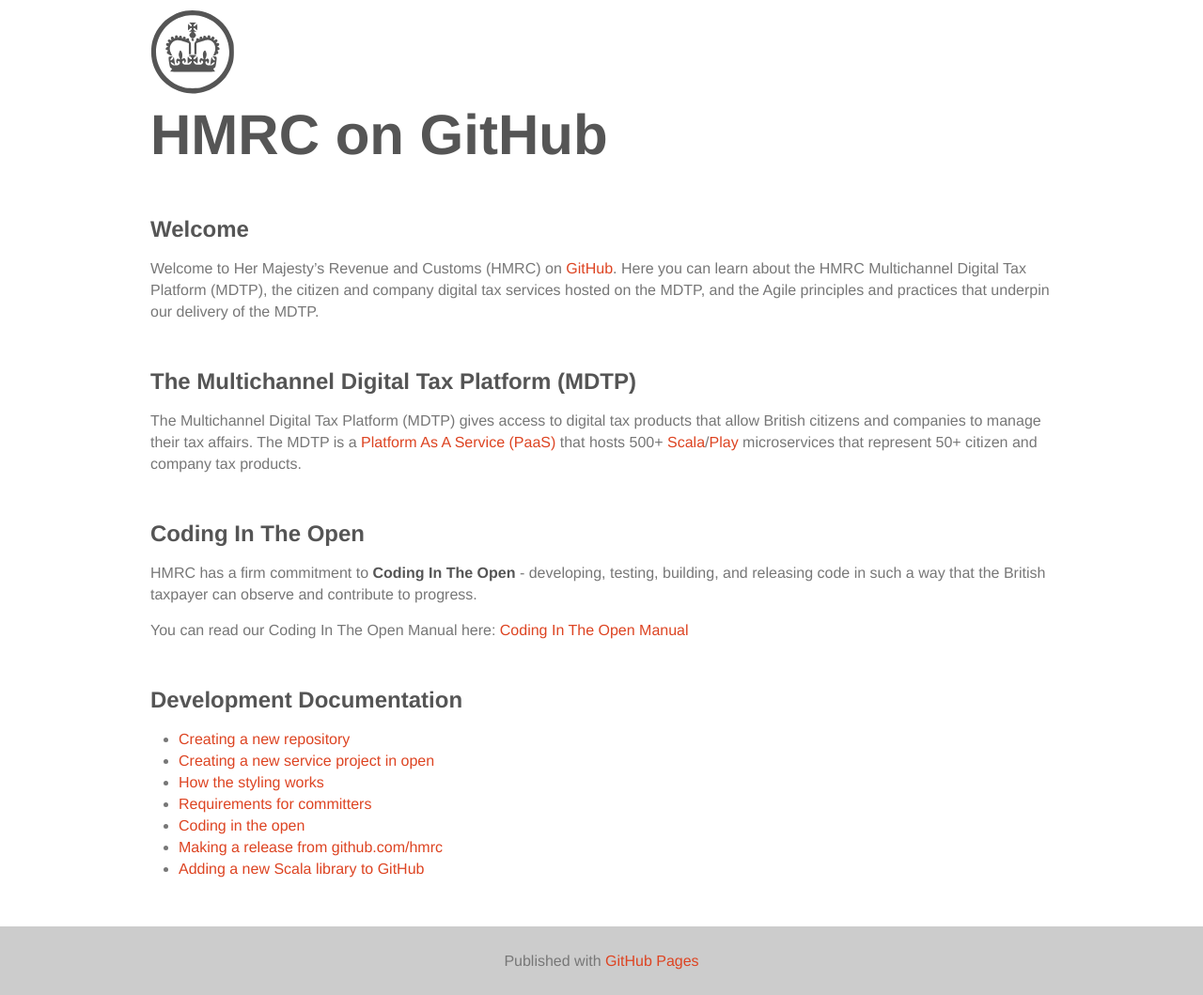
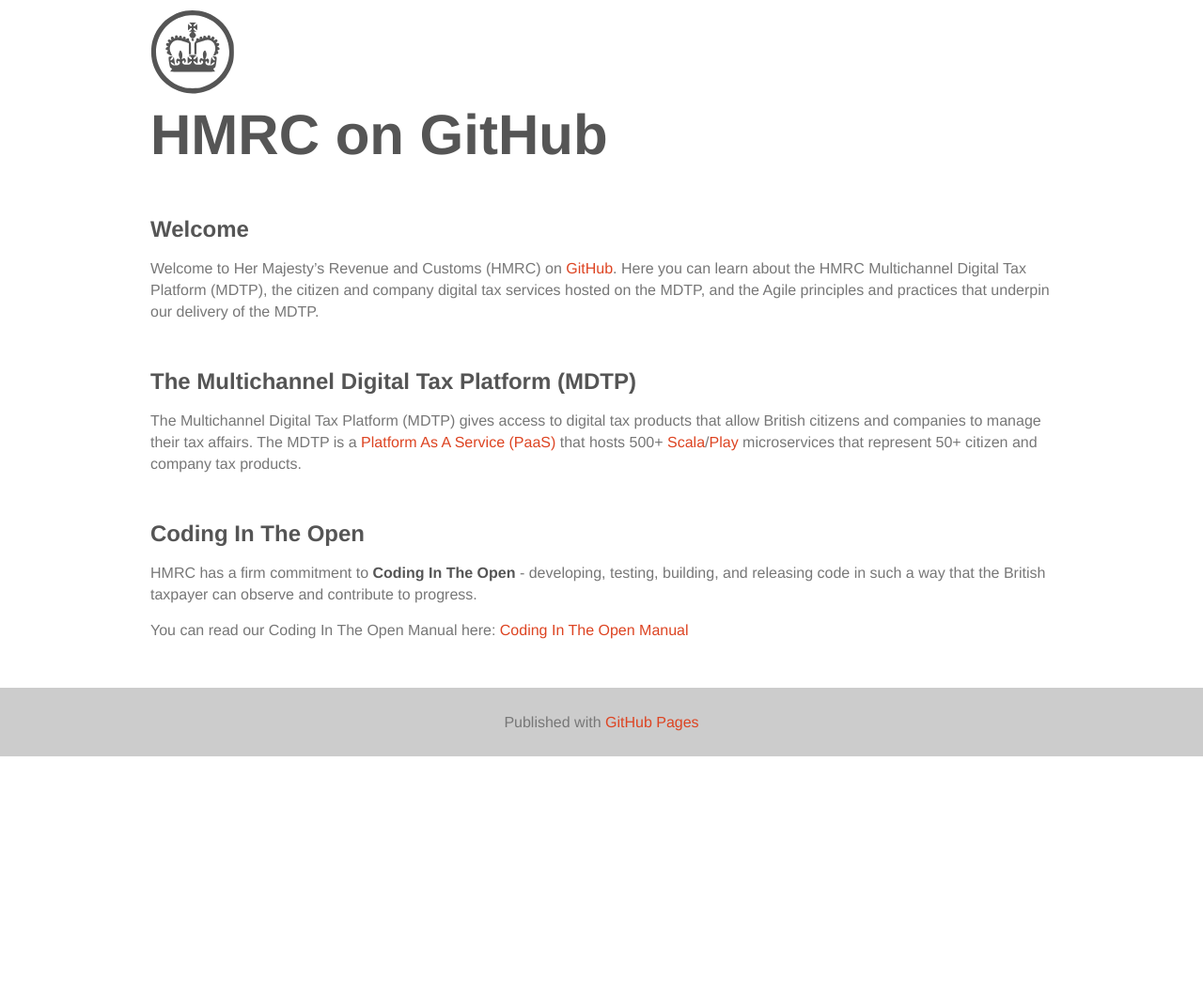
Before and after one commit to hmrc/hmrc.github.io, a Jekyll site: the page built from index.md, in a window 1280 px wide. Shown: the whole page at 94% size. Built offline with Jekyll 4.4.1, drawn with Linux system fonts in a browser that asks for light colours; nearby versions of some CDN libraries; our own code applies the rules of GitHub Pages for plain Markdown files; after the commit the page ends 900 px from its top, so only the background shows below that; some of the changed lines change nothing that is shown.

Commit message:
PLATOPS-1597 - removing the Development Documentation section

```diff
--- a/_layouts/home.html
+++ b/_layouts/home.html
@@ -8,16 +8,3 @@
 </div>
 
 {{ content }}
-
-{% for category in site.category-list  %}
-    <h2>{{category}}</h2>
-    <ul>
-    {% for post in site.posts | order: url %}
-      {% if post.category == category %}
-        <li>
-          <a href="{{ site.baseurl }}{{ post.url }}">{{ post.title }}</a>
-        </li>
-      {% endif %}
-    {% endfor %}
-    </ul>
-{% endfor %}
--- a/_posts/development-documentation/2015-01-26-adding-a-new-scala-library-to-github.md
+++ /dev/null
@@ -1,32 +0,0 @@
----
-title: Adding a new Scala library to GitHub
-layout: post
-category: Development Documentation
----
-
-After these steps you will have an SBT project in github.com that contains everything you need to build and release
-using HMRC's coding-in-the-open systems.
-
-Notes
-
-+ These steps are only for libraries, that is code that may be used by other applications, not services.
-+ Our internal jenkins system is currently closed to the public
-+ This assumes you are not migrating an existing library to github.com
-
-### 1. Create a Github Repository under the HMRC organisation
-
-Ask a Platoform Operations team to do this for you. When complete check the repository exist under [https://github.com/hmrc](https://github.com/hmrc) and that you have permissions to use it.
-
-### 2. Create skeleton SBT code locally
-
-+ Checkout the [sbt-templates](https://github.com/hmrc/sbt-templates) repository and run `python scripts/bin/create_library.py <project_name>`
-+ You will then have a skeleton project with some 'hello world' example code and a test you can run with `sbt test`.
-+ There will also be one commit tagged with version v0.1.0. Push the code along with the tag.
-
-### 3. Create Bintray repositories
-
-This is doen automatically the first time you create a release. You will be able to find your artifact under [https://bintray.com/hmrc/releases](https://bintray.com/hmrc/releases)
-
-### 4. Configure and Trigger the job in our internal jenkins
-
-Ask a Platform the Platoform Operations team how you can do that. Then verify the build is green and a release has been published to Bintray
--- a/_posts/development-documentation/2015-01-27-howto-release-new-version-of-your-library.md
+++ /dev/null
@@ -1,12 +0,0 @@
----
-title: Making a release from github.com/hmrc
-layout: post
-category: Development Documentation
----
-
-1. Ensure all the changes you need for your release have been merged to master. HMRC coding in the open projects do not use git/github flow or any continuous integration strategy in order to keep things nice and simple.
-2. The internal jenkins server will pick up your changes automatically and publish a *release* to bintray. There's no need to tag your release.
-3. Jenkins will also tag your repository for you with some useful information about the release.
-  ![Latest release](/images/howto-create-release/latest-release.png)<br>
-
-The above steps are identical for releasing a microservice or a frontend.
--- a/_posts/development-documentation/2015-01-30-requirements-for-commiters.md
+++ /dev/null
@@ -1,19 +0,0 @@
----
-title: Requirements for committers
-layout: post
-category: Development Documentation
----
-
-> This document is a work-in-progress that is being updated as we put more code in the open.
-
-### Principles for services in the open
-
-1. Anyone should be able to clone service code in GitHub and run that service locally in-order to develop on it. All tests should pass and they should use fake/mock dependent services for integration tests.
-2. Open services should contain the absolute minimum amount of configuration to achieve principle 1. Extra configuration needed for the service to run on the platform with other services will be private.
-
-### Working with sensitive strings such as passwords, internal URLs and API keys
-
-The general principle is that code should be written in such a way that precludes sensitive strings being added to the code for any reason in the first place.
-
-- Services will have sensitive strings injected upon deployment; it is not ncecessary for the code repository to contain any senstive stirngs
-- Scripts and stand-alone apps obtain sensitive strings by reading them from a file *outside* of the project. The typical convention for this is to add a hidden 'dot' directory in the user's home directory and a file(s) inside that contains the credentials. [An example of this in our releaser app](https://github.com/hmrc/releaser/blob/2cb97a5832d7a9e7d744c5397d358f4ada549d1f/src/main/scala/uk/gov/hmrc/releaser/Releaser.scala#L93-L97)
--- a/_posts/development-documentation/2015-01-31-how-the-styling-works.md
+++ /dev/null
@@ -1,36 +0,0 @@
----
-title: How the styling works
-layout: post
-category: Development Documentation
----
-
-Given that we are using [github pages](https://pages.github.com) to publish this blog each post is generated from [markdown](https://pages.github.com). That gives us limited scope for altering the style of each page as we won't in general be adding in html to style particular elements.
-
-As a result it's useful to know what rules are in place to apply the style you see here to common elements that are generated through markdown. So this is a demonstration of how it works.
-
-You can also look at the [stylesheets](https://github.com/hmrc/hmrc.github.io/tree/master/stylesheets).
-
-# This is a site heading.
-
-You get it by using a single '`#`' in front of your heading text in your markdown.
-
-## This is a page subheading.
-
-To generate one of these use two hashes '`##`' in front of your heading text. We don't really have page headings/titles. It's good practice to make the first page subheading the title of the page.
-
-### You can add another layer of subheadings
-
-Using three or more hashes ('`###`', '`####`', etc) will give the same heading style.
-
-A markdown unordered list (using '`*`'s) will look like this:
-
-* This is the first item
-* This is the second item
-
-We have also added styling for quotations (use a '`>`' to start a quotation.
-
-> "It looks like this as quotations are meant to stand out."
-
-Everything else on this page is a paragraph which is the default tag that is given to free form text in markdown.
-
-The font used in the headings is [Oswald](https://www.google.com/fonts/specimen/Oswald).
--- a/_posts/development-documentation/2016-03-02-creating-a-new-service-from-template.md
+++ /dev/null
@@ -1,16 +0,0 @@
----
-title: Creating a new service project in open
-layout: post
-category: Development Documentation
----
-
-## Creating a new service project
-The process of creating a new service project is automated and can be peformed through the project [init-service](https://github.com/hmrc/init-service).
-
-init-service currently performs the following tasks:
-
-- Creates a new basic service/frontend/stub project based on the Coding In The Open guidelines.
-
-
-### Steps
-follow the steps as described in [README.md](https://github.com/hmrc/init-service/blob/master/README.md).
--- a/_posts/development-documentation/2018-01-25-creating-a-new-repository.md
+++ /dev/null
@@ -1,33 +0,0 @@
----
-title: Creating a new repository
-layout: post
-category: Development Documentation
----
-
-## Creating a New Repository
-The process of creating a new repository is automated and peformed through a job in Jenkins Open which uses [init-repository](https://github.com/hmrc/init-repository).
-
-init-repository currently performs the following tasks:
-
-- Creates a new [github.com/hmrc](https://github.com/hmrc) repositiory
-- It gives write access to a given team
-
-### Steps
-1. Go to the 'create-a-repository' job in Jenkins
-2. Click on "Build with Parameters" link
-2. Enter the name of your new repository and the team to which it will belong. The team must be the exact text that appears on [the teams page](https://github.com/orgs/hmrc/teams) (login required)
-3. Run the job
-
-### Result
-- A git tag of version v0.1.0
-- [https://bintray.com/hmrc/](Bintray.com) releases packages
-- .gitignore
-- README.md containing badges for Bintray and Travis
-
-### Next Steps
-- Add a Jenkins Open job for your new repository in [https://github.com/hmrc/jenkins-jobs](https://github.com/hmrc/jenkins-jobs) and re-seed Jenkins Open
-- Add some useful information about your new repository to the readme
-- If your repository is a library add the following to the end of the README, updating <ARTEFACT-NAME> with the name of your artifact (NOTE: leave the text '[INSERT-VERSION]' in the README, the actual version will show on the Bintray badge):
-
-      resolvers += Resolver.bintrayRepo("hmrc", "releases")
-      libraryDependencies += "uk.gov.hmrc" %% "<ARTEFACT-NAME>" % "[INSERT-VERSION]"
```
Also changed, not shown: README.md.
